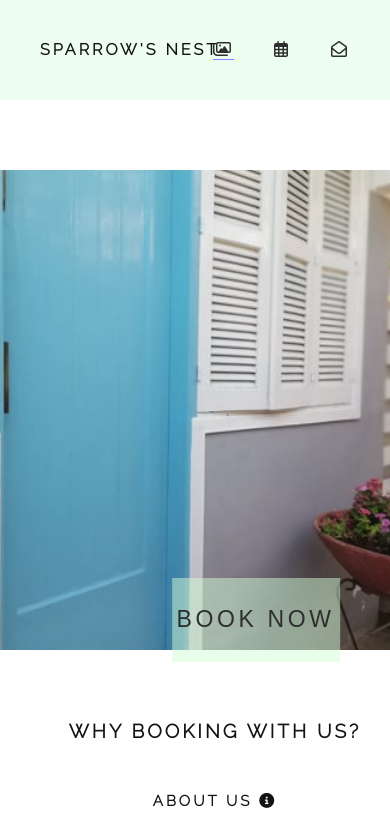
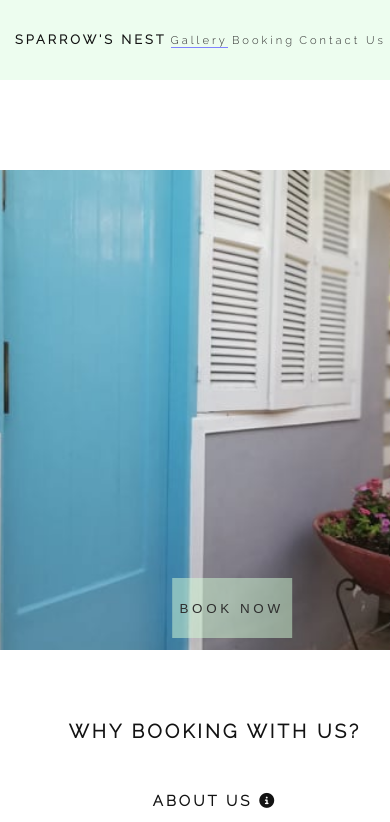
Before and after one commit to Maya-Claveau/PP1-Sparrows-Nest, a plain HTML site: page index.html in a window 390 px wide. Shown: the top 822 px of the page. Drawn offline with Linux system fonts and the light colour scheme.

Commit message:
Modify logo padding and nav bar for smaller screens

```diff
--- a/assets/css/style.css
+++ b/assets/css/style.css
@@ -16,12 +16,14 @@ header {
     position: fixed;
     z-index: 2;
     width: 100%;
-    background-color: rgba(211,251,216, .4);
+    background-color: rgba(211, 251, 216, .4);
 }
 
 /* headings and logo */
 
-h1, h2, h3 {
+h1,
+h2,
+h3 {
     font-family: Josefin+Sans, sans-serif;
     text-transform: uppercase;
     letter-spacing: 3px;
@@ -37,7 +39,7 @@ h2 {
 #logo {
     float: left;
     font-size: 250%;
-    margin-left: 40px;
+    padding-left: 40px;
 }
 
 
@@ -49,6 +51,7 @@ h2 {
     letter-spacing: 3px;
     display: flex;
     justify-content: flex-end;
+
 }
 
 #menu,
@@ -58,7 +61,6 @@ h2 {
 
 #menu li {
     list-style-type: none;
-    margin-right: 40px;
 }
 
 #menu a {
@@ -86,7 +88,7 @@ h2 {
 #main-image {
     height: 500px;
     width: 100%;
-    background: url("/assets/images/Main.jpg") no-repeat center center;
+    background: url("../images/Main.jpg") no-repeat center center;
     margin-top: 30px;
     position: relative;
 
@@ -218,19 +220,33 @@ p {
         margin: 0;
     }
 
-   }
-   /* For small to medium screen size from 900px width and below*/
+}
+
+/* For small to medium screen size from 900px width and below*/
 @media screen and (max-width: 950px) {
 
     span {
         display: none;
     }
 
-    #logo, #menu, button {
-        font-size: 100%;
+    #menu,
+    #logo {
+        line-height: 80px;
     }
 
-    button {
+    #menu {
+        font-size: 70%;
+        justify-content: space-evenly;
+        align-items: stretch;
+    }
+
+
+    #logo {
+        font-size: 80%;
+        padding-left: 15px;
+    }
+
+    #booking-button {
         width: 100px;
         height: 50px;
         font-size: 70%;
--- a/index.html
+++ b/index.html
@@ -21,17 +21,17 @@
             <ul id="menu">
                 <li>
                     <a href="index.html" class="active">
-                        <span>Gallery</span> <i class="far fa-images"></i>
+                        Gallery <span><i class="far fa-images"></i></span>
                     </a>
                 </li>
                 <li>
                     <a href="#">
-                        <span>Booking</span> <i class="far fa-calendar-alt"></i>
+                        Booking <span><i class="far fa-calendar-alt"></i></span>
                     </a>
                 </li>
                 <li>
                     <a href="#">
-                        <span>Contact Us</span> <i class="far fa-envelope-open"></i>
+                        Contact Us <span><i class="far fa-envelope-open"></i></span>
                     </a>
                 </li>
             </ul>
```
